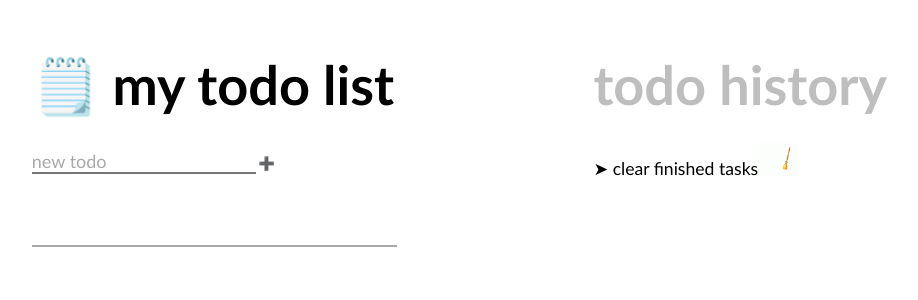
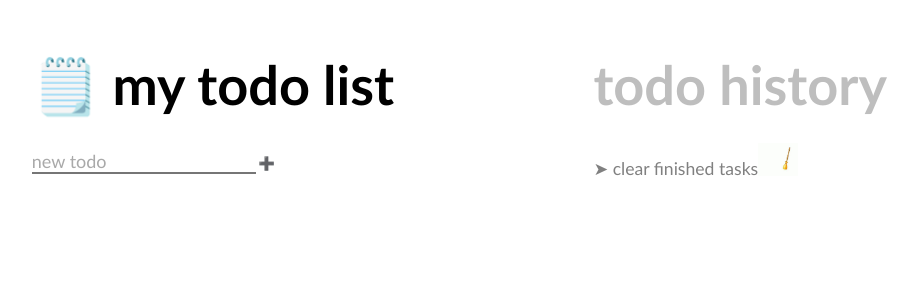
Before and after one commit to min0k/todo_app, a React (Create React App) app: page / in a window 1280 px wide. Shown: the top 300 px of the page, without its empty margins (113-1031 px from the left). Built offline with nearby package versions, Linux system fonts and the light colour scheme.

Commit message:
add hover styling

```diff
--- a/src/styles.css
+++ b/src/styles.css
@@ -47,7 +47,7 @@
   color: lightgray;
   font-size: 1.1rem;
   margin-top: .14em;
-  inline-size: 100%;
+  inline-size: 90%;
   overflow-wrap: break-word;
 }
 
@@ -92,7 +92,6 @@ h1 {
 .todo {
   margin-top: 2.62em;
   padding-bottom: 1.8em;
-  border-bottom: 2px solid #A9A9A9;
 }
 
 /* Todocard styles */
@@ -112,11 +111,14 @@ h1 {
   background-repeat: no-repeat;
   font-size: 1.125rem;
   flex: none;
-
 }
 
 .done {
   margin-left: auto;
+  color: grey;
+}
+
+.todocard--button:hover {
   color: darkgreen;
 }
 
@@ -135,4 +137,9 @@ h1 {
   overflow: hidden;
   outline: none;
   background-repeat: no-repeat;
+  color: grey;
 }
+
+.cleartasks--button:hover {
+  color: black;
+}
```
